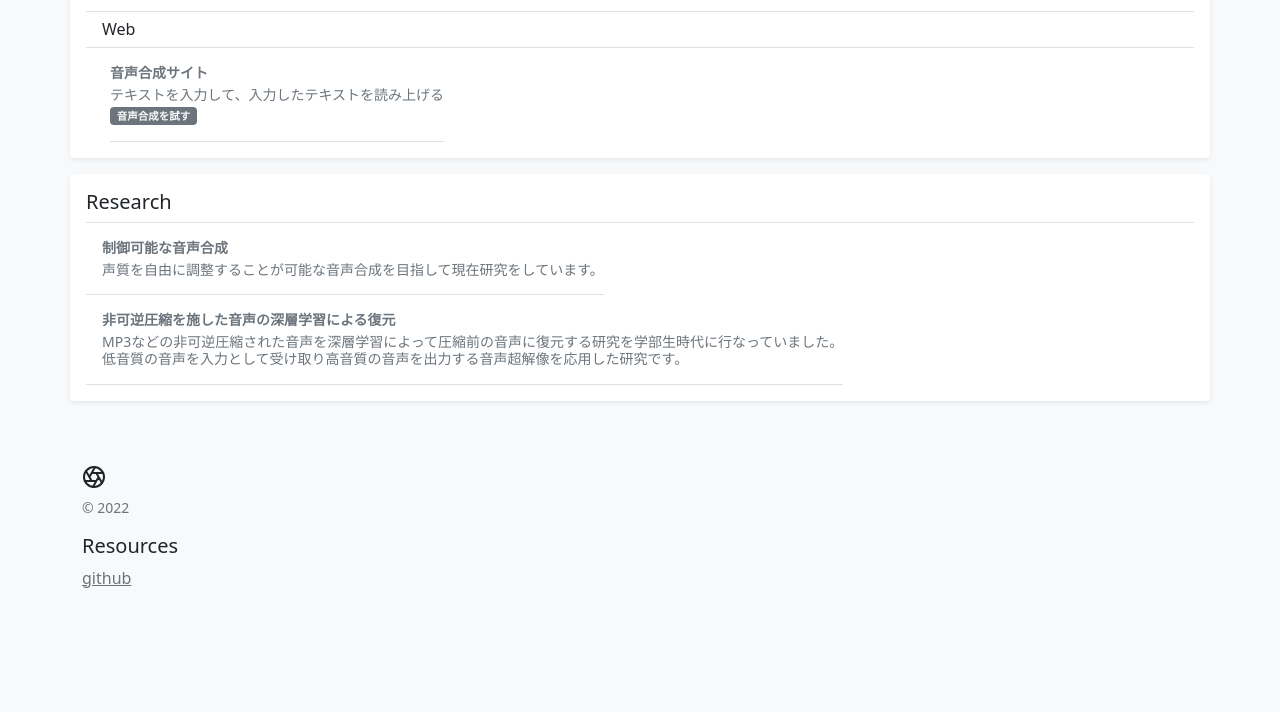
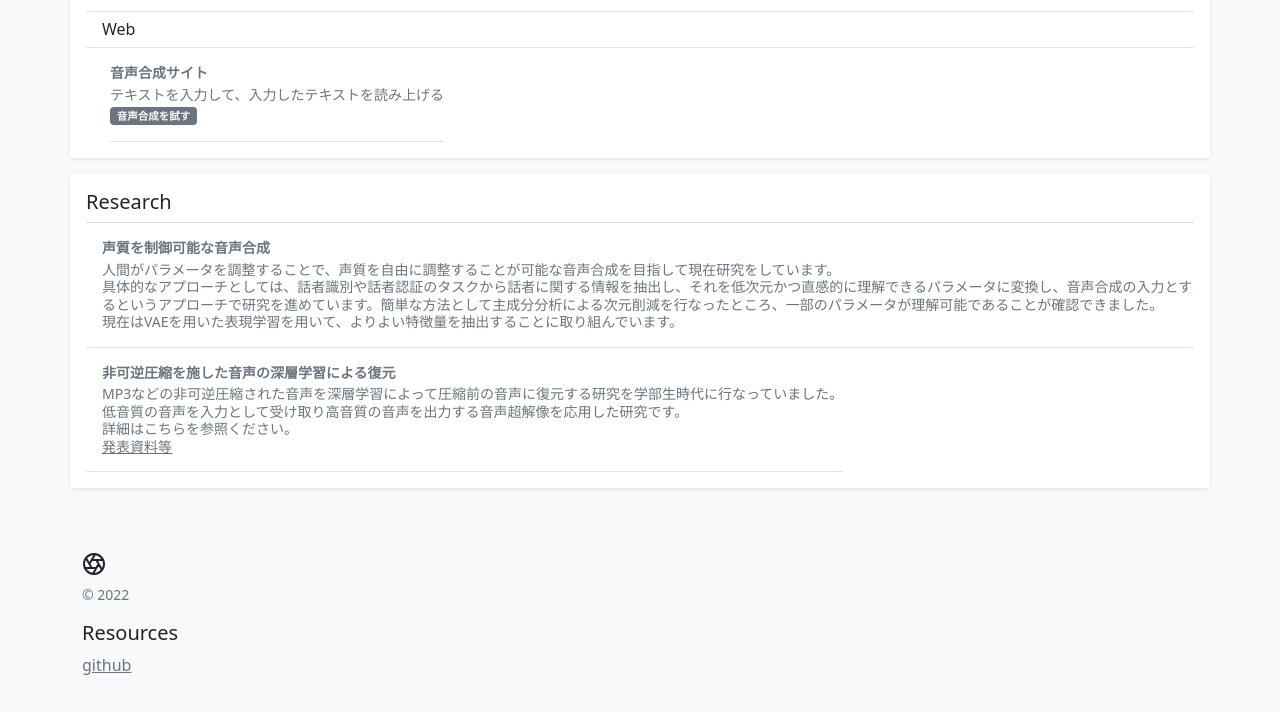
Before and after one commit to ryutarotus/speech-lab, a Django app: page /author/ in a window 1280 px wide. Shown: the part 1233-1945 px from the top of the page. Before the commit the page ends 1821 px from the top, so only its background shows below. Run offline with Django 3.2, Linux system fonts and the light colour scheme; parts of the project's set-up code (start-up, migrations or seed data) failed here and were passed over; some libraries are stand-ins or nearby versions.

Commit message:
update author page

```diff
--- a/templates/author.html
+++ b/templates/author.html
@@ -164,8 +164,8 @@
     <div class="d-flex text-muted pt-3">
 
       <p class="pb-3 mb-0 small ps-3 lh-sm border-bottom">
-        <strong class="d-block text-gray-dark mb-1">制御可能な音声合成</strong>
-        声質を自由に調整することが可能な音声合成を目指して現在研究をしています。</br>
+        <strong class="d-block text-gray-dark mb-1">声質を制御可能な音声合成</strong>
+        人間がパラメータを調整することで、声質を自由に調整することが可能な音声合成を目指して現在研究をしています。</br>具体的なアプローチとしては、話者識別や話者認証のタスクから話者に関する情報を抽出し、それを低次元かつ直感的に理解できるパラメータに変換し、音声合成の入力とするというアプローチで研究を進めています。簡単な方法として主成分分析による次元削減を行なったところ、一部のパラメータが理解可能であることが確認できました。</br>現在はVAEを用いた表現学習を用いて、よりよい特徴量を抽出することに取り組んでいます。</br>
       </p>
     </div>
     <div class="d-flex text-muted pt-3">
@@ -173,7 +173,9 @@
       <p class="pb-3 mb-0 small ps-3 lh-sm border-bottom">
         <strong class="d-block text-gray-dark mb-1">非可逆圧縮を施した音声の深層学習による復元</strong>
       MP3などの非可逆圧縮された音声を深層学習によって圧縮前の音声に復元する研究を学部生時代に行なっていました。</br>
-        低音質の音声を入力として受け取り高音質の音声を出力する音声超解像を応用した研究です。
+        低音質の音声を入力として受け取り高音質の音声を出力する音声超解像を応用した研究です。</br>
+        詳細はこちらを参照ください。</br>
+      <a class="link-secondary" href="https://github.com/ryutarotus/B4">発表資料等</a>
       </p>
     </div>
     </div>
```
